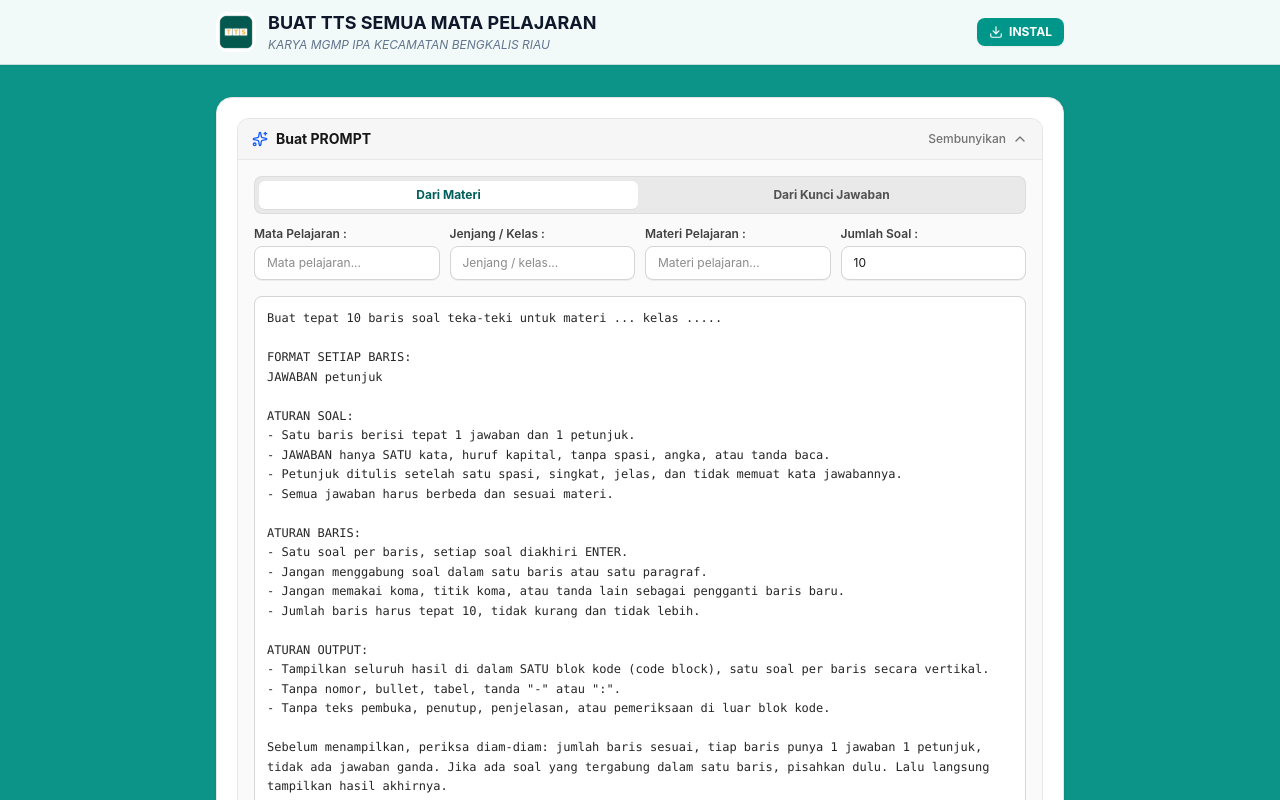
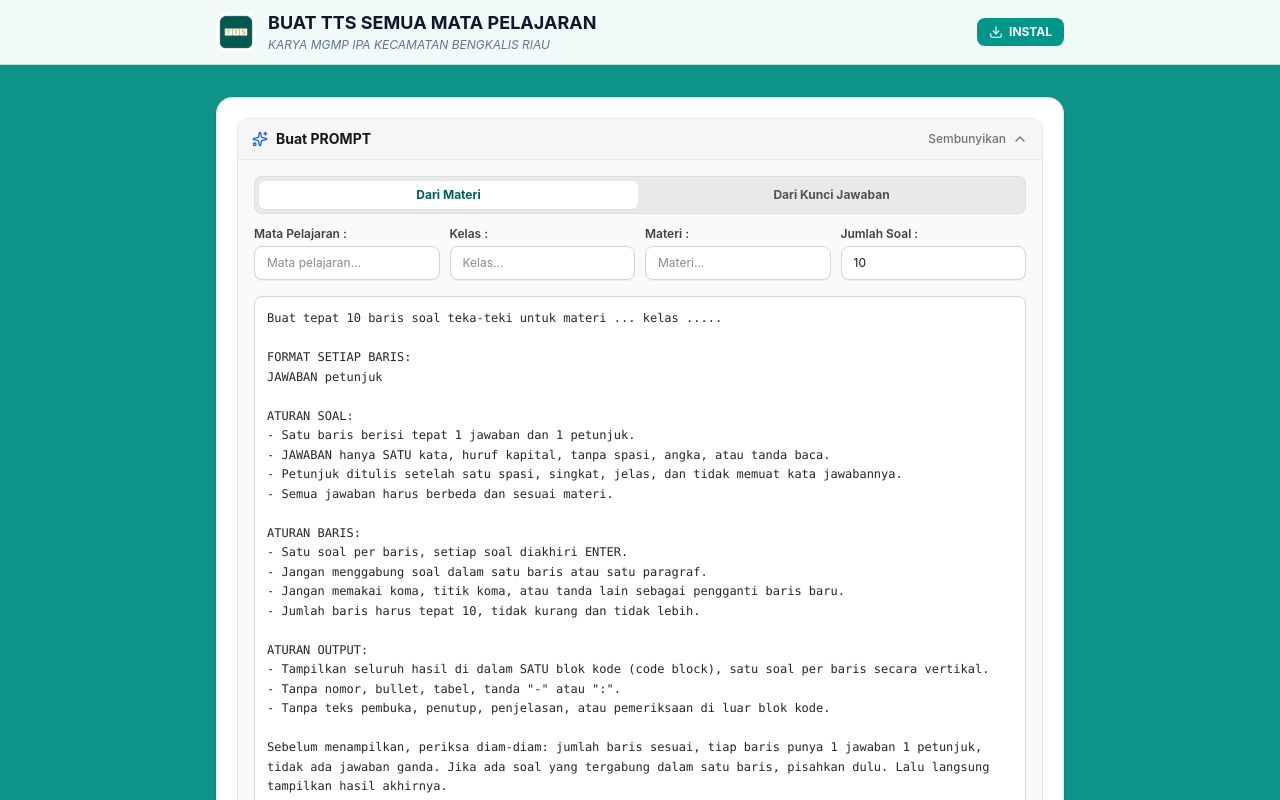
Before and after one commit to hijabgurubertuah/ttsmgmp, a React (Vite) app: page / in a window 1280 px wide. Shown: the top 800 px of the page. Built offline with nearby package versions, Linux system fonts and the light colour scheme; no server answers; the database is empty.

Commit message:
refactor: simplify UI input labels
Shorten label names for better readability in the worksheet generation form.

```diff
--- a/src/components/WorksheetGenerator.tsx
+++ b/src/components/WorksheetGenerator.tsx
@@ -894,26 +894,26 @@ Sebelum menampilkan, periksa diam-diam: jumlah baris sesuai, tiap baris punya 1
 
                   <div>
                     <label className="block text-xs font-semibold text-neutral-700 dark:text-neutral-300 mb-1">
-                      Jenjang / Kelas :
+                      Kelas :
                     </label>
                     <input
                       type="text"
                       value={promptGrade}
                       onChange={(e) => setPromptGrade(e.target.value)}
-                      placeholder="Jenjang / kelas..."
+                      placeholder="Kelas..."
                       className="w-full px-3 py-2 text-xs rounded-lg border border-neutral-300 dark:border-neutral-700 bg-white dark:bg-neutral-900 text-neutral-900 dark:text-white focus:ring-2 focus:ring-teal-500 focus:outline-none transition shadow-2xs"
                     />
                   </div>
 
                   <div>
                     <label className="block text-xs font-semibold text-neutral-700 dark:text-neutral-300 mb-1">
-                      Materi Pelajaran :
+                      Materi :
                     </label>
                     <input
                       type="text"
                       value={promptTopic}
                       onChange={(e) => setPromptTopic(e.target.value)}
-                      placeholder="Materi pelajaran..."
+                      placeholder="Materi..."
                       className="w-full px-3 py-2 text-xs rounded-lg border border-neutral-300 dark:border-neutral-700 bg-white dark:bg-neutral-900 text-neutral-900 dark:text-white focus:ring-2 focus:ring-teal-500 focus:outline-none transition shadow-2xs"
                     />
                   </div>
```
